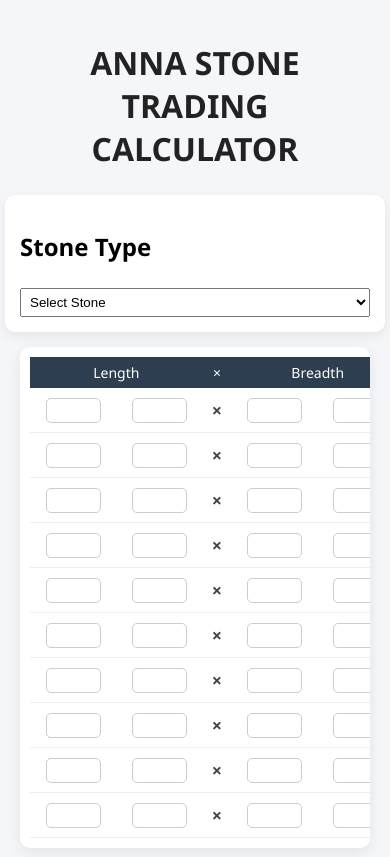
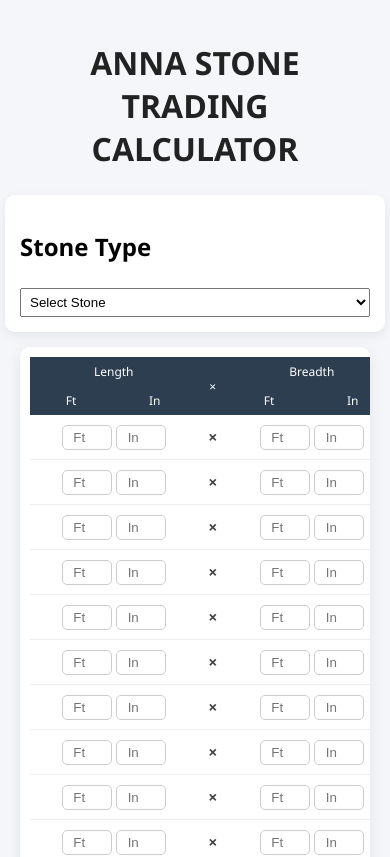
Before and after one commit to aasim-khan-989/AnnaStoneTrading, a React (Create React App) app: page / in a window 390 px wide. Shown: the top 857 px of the page. Built offline with nearby package versions, Linux system fonts and the light colour scheme.

Commit message:
change ui ux

```diff
--- a/src/App.css
+++ b/src/App.css
@@ -230,3 +230,40 @@ input:focus {
     font-size: 18px;
   }
 }
+
+@media (max-width: 600px) {
+  th, td {
+    font-size: 12px;
+    padding: 6px;
+  }
+  input {
+    width: 50px;
+  }
+  .multiply {
+    font-size: 16px;
+  }
+}
+
+
+/* Compact calculator-style input grouping */
+.input-pair {
+  display: flex;
+  gap: 4px; /* space between ft and in */
+  justify-content: center;
+}
+
+.input-pair input {
+  width: 50px;
+  padding: 6px;
+  text-align: center;
+  border-radius: 5px;
+  border: 1px solid #ccc;
+}
+
+/* Smaller on mobile */
+@media (max-width: 480px) {
+  .input-pair input {
+    width: 40px;
+    padding: 4px;
+  }
+}
--- a/src/App.js
+++ b/src/App.js
@@ -1,4 +1,4 @@
-
+// … your existing imports and state logic remain the same …
 import jsPDF from "jspdf";
 import autoTable from "jspdf-autotable";
 import React, { useState } from "react";
@@ -16,37 +16,26 @@ function App() {
 
   const [stoneType, setStoneType] = useState("");
   const [customStoneType, setCustomStoneType] = useState("");
-
   const popularStones = [
     "Granite",
     "Granite - Pearl Black",
     "Granite - Z Black",
     "Granite - telephone Black",
     "Granite - Steal Black",
-  "Kadapa Stone ",
-
-
+    "Kadapa Stone "
   ];
-
-
-
   const [rows, setRows] = useState(createRows());
   const [rate, setRate] = useState("");
 
   // ================= PDF =================
   const downloadPDF = () => {
     const doc = new jsPDF();
-
     doc.setFontSize(18);
     doc.text("ANNA STONE - Granite Invoice", 14, 20);
-
     doc.setFontSize(12);
     doc.text(`Date: ${new Date().toLocaleDateString()}`, 14, 30);
-
     const finalStoneType = stoneType === "custom" ? customStoneType : stoneType;
-  if (finalStoneType) {
-    doc.text(`Stone Type: ${finalStoneType}`, 14, 38);
-  } // ✅ close the if block here
+    if (finalStoneType) doc.text(`Stone Type: ${finalStoneType}`, 14, 38);
 
     const tableColumn = ["Length", "Breadth", "Sq Ft"];
     const tableRows = [];
@@ -61,18 +50,12 @@ const downloadPDF = () => {
       }
     });
 
-  autoTable(doc, {
-    startY: 46, // leave space for Stone Type
-    head: [tableColumn],
-    body: tableRows
-  });
+    autoTable(doc, { startY: 46, head: [tableColumn], body: tableRows });
 
     const finalY = doc.lastAutoTable.finalY || 40;
-
     doc.text(`Total Sq Ft: ${totalSqft.toFixed(2)}`, 14, finalY + 10);
     doc.text(`Rate: Rs. ${rate}`, 14, finalY + 18);
     doc.text(`Grand Total: Rs. ${grandTotal.toFixed(2)}`, 14, finalY + 26);
-
     doc.save("Granite_Invoice.pdf");
   };
 
@@ -89,39 +72,16 @@ const downloadPDF = () => {
     if (lengthFt || lengthIn || breadthFt || breadthIn) {
       const totalLengthInches = lengthFt * 12 + lengthIn + 1;
       const totalBreadthInches = breadthFt * 12 + breadthIn + 1;
-
-      const sqft = (totalLengthInches * totalBreadthInches) / 144;
-      updatedRows[index].sqft = sqft.toFixed(2);
-    } else {
-      updatedRows[index].sqft = 0;
-    }
+      updatedRows[index].sqft = ((totalLengthInches * totalBreadthInches) / 144).toFixed(2);
+    } else updatedRows[index].sqft = 0;
 
     setRows(updatedRows);
   };
 
-  const addRow = () => {
-    setRows([
-      ...rows,
-      {
-        lengthFt: "",
-        lengthIn: "",
-        breadthFt: "",
-        breadthIn: "",
-        sqft: 0
-      }
-    ]);
-  };
+  const addRow = () => setRows([...rows, { lengthFt: "", lengthIn: "", breadthFt: "", breadthIn: "", sqft: 0 }]);
+  const deleteRow = (index) => setRows(rows.filter((_, i) => i !== index));
 
-  const deleteRow = (index) => {
-    const updatedRows = rows.filter((_, i) => i !== index);
-    setRows(updatedRows);
-  };
-
-  const totalSqft = rows.reduce(
-    (sum, row) => sum + parseFloat(row.sqft || 0),
-    0
-  );
-
+  const totalSqft = rows.reduce((sum, row) => sum + parseFloat(row.sqft || 0), 0);
   const grandTotal = totalSqft * (parseFloat(rate) || 0);
 
   // ================= UI =================
@@ -132,17 +92,11 @@ const downloadPDF = () => {
       <div className="top-row">
         <div className="stone-type-wrapper">
           <h2>Stone Type</h2>
-    <select
-      value={stoneType}
-      onChange={(e) => setStoneType(e.target.value)}
-    >
+          <select value={stoneType} onChange={(e) => setStoneType(e.target.value)}>
             <option value="">Select Stone</option>
-      {popularStones.map((stone, i) => (
-        <option key={i} value={stone}>{stone}</option>
-      ))}
+            {popularStones.map((stone, i) => <option key={i} value={stone}>{stone}</option>)}
             <option value="custom">Custom</option>
           </select>
-
           {stoneType === "custom" && (
             <input
               type="text"
@@ -154,70 +108,62 @@ const downloadPDF = () => {
         </div>
       </div>
 
-
       <div className="table-wrapper">
         <table>
           <thead>
             <tr>
               <th colSpan="2">Length</th>
-              <th>×</th>
+              <th rowSpan="2">×</th>
               <th colSpan="2">Breadth</th>
-              <th>Sq Ft</th>
-              <th>Action</th>
+              <th rowSpan="2">Sq Ft</th>
+              <th rowSpan="2">Action</th>
+            </tr>
+            <tr>
+              <th>Ft</th>
+              <th>In</th>
+              <th>Ft</th>
+              <th>In</th>
             </tr>
           </thead>
           <tbody>
             {rows.map((row, index) => (
               <tr key={index}>
-                <td>
+                <td colSpan="2">
+                  <div className="input-pair">
                     <input
                       type="number"
+                      placeholder="Ft"
                       value={row.lengthFt}
-                    onChange={(e) =>
-                      handleChange(index, "lengthFt", e.target.value)
-                    }
+                      onChange={(e) => handleChange(index, "lengthFt", e.target.value)}
                     />
-                </td>
-                <td>
                     <input
                       type="number"
+                      placeholder="In"
                       value={row.lengthIn}
-                    onChange={(e) =>
-                      handleChange(index, "lengthIn", e.target.value)
-                    }
+                      onChange={(e) => handleChange(index, "lengthIn", e.target.value)}
                     />
+                  </div>
                 </td>
-
                 <td className="multiply">×</td>
-
-                <td>
+                <td colSpan="2">
+                  <div className="input-pair">
                     <input
                       type="number"
+                      placeholder="Ft"
                       value={row.breadthFt}
-                    onChange={(e) =>
-                      handleChange(index, "breadthFt", e.target.value)
-                    }
+                      onChange={(e) => handleChange(index, "breadthFt", e.target.value)}
                     />
-                </td>
-                <td>
                     <input
                       type="number"
+                      placeholder="In"
                       value={row.breadthIn}
-                    onChange={(e) =>
-                      handleChange(index, "breadthIn", e.target.value)
-                    }
+                      onChange={(e) => handleChange(index, "breadthIn", e.target.value)}
                     />
+                  </div>
                 </td>
-
                 <td className="sqft-cell">{row.sqft}</td>
-
                 <td>
-                  <button
-                    className="delete-btn"
-                    onClick={() => deleteRow(index)}
-                  >
-                    ❌
-                  </button>
+                  <button className="delete-btn" onClick={() => deleteRow(index)}>❌</button>
                 </td>
               </tr>
             ))}
@@ -226,44 +172,9 @@ const downloadPDF = () => {
       </div>
 
       <div className="button-row">
-        <button className="add-btn" onClick={addRow}>
-          ➕ Add New Piece
-        </button>
-
-        <button className="pdf-btn" onClick={downloadPDF}>
-          📄 Download Invoice PDF
-        </button>
+        <button className="add-btn" onClick={addRow}>➕ Add New Piece</button>
+        <button className="pdf-btn" onClick={downloadPDF}>📄 Download Invoice PDF</button>
       </div>
-      <div className="summary-box">
-
-  {/* <h2>Stone Type</h2>
-  <select
-    value={stoneType}
-    onChange={(e) => setStoneType(e.target.value)}
-  >
-    <option value="">Select Stone</option>
-    {popularStones.map((stone, i) => (
-      <option key={i} value={stone}>{stone}</option>
-    ))}
-    <option value="custom">Custom</option>
-  </select> */}
-{/*
-  {stoneType === "custom" && (
-    <input
-      type="text"
-      placeholder="Enter stone name"
-      value={customStoneType}
-      onChange={(e) => setCustomStoneType(e.target.value)}
-      style={{ marginTop: "5px", width: "100%" }}
-    />
-  )} */}
-
-
-
-
-
-</div>
-
 
       <div className="summary">
         <div className="summary-box">
@@ -273,11 +184,7 @@ const downloadPDF = () => {
 
         <div className="summary-box">
           <h2>Rate (₹ / Sq Ft)</h2>
-          <input
-            type="number"
-            value={rate}
-            onChange={(e) => setRate(e.target.value)}
-          />
+          <input type="number" value={rate} onChange={(e) => setRate(e.target.value)} />
         </div>
 
         <div className="summary-box total-amount">
@@ -290,3 +197,290 @@ const downloadPDF = () => {
 }
 
 export default App;
+
+
+
+
+//old code v1
+// import jsPDF from "jspdf";
+// import autoTable from "jspdf-autotable";
+// import React, { useState } from "react";
+// import "./App.css";
+
+// function App() {
+//   const createRows = (count = 10) =>
+//     Array.from({ length: count }, () => ({
+//       lengthFt: "",
+//       lengthIn: "",
+//       breadthFt: "",
+//       breadthIn: "",
+//       sqft: 0
+//     }));
+
+//   const [stoneType, setStoneType] = useState("");
+// const [customStoneType, setCustomStoneType] = useState("");
+
+// const popularStones = [
+//   "Granite",
+//   "Granite - Pearl Black",
+//   "Granite - Z Black",
+//   "Granite - telephone Black",
+//   "Granite - Steal Black",
+//   "Kadapa Stone ",
+
+
+// ];
+
+
+
+//   const [rows, setRows] = useState(createRows());
+//   const [rate, setRate] = useState("");
+
+//   // ================= PDF =================
+// const downloadPDF = () => {
+//   const doc = new jsPDF();
+
+//   doc.setFontSize(18);
+//   doc.text("ANNA STONE - Granite Invoice", 14, 20);
+
+//   doc.setFontSize(12);
+//   doc.text(`Date: ${new Date().toLocaleDateString()}`, 14, 30);
+
+//   const finalStoneType = stoneType === "custom" ? customStoneType : stoneType;
+//   if (finalStoneType) {
+//     doc.text(`Stone Type: ${finalStoneType}`, 14, 38);
+//   } // ✅ close the if block here
+
+//   const tableColumn = ["Length", "Breadth", "Sq Ft"];
+//   const tableRows = [];
+
+//   rows.forEach((row) => {
+//     if (parseFloat(row.sqft) > 0) {
+//       tableRows.push([
+//         `${row.lengthFt}' ${row.lengthIn}"`,
+//         `${row.breadthFt}' ${row.breadthIn}"`,
+//         row.sqft
+//       ]);
+//     }
+//   });
+
+//   autoTable(doc, {
+//     startY: 46, // leave space for Stone Type
+//     head: [tableColumn],
+//     body: tableRows
+//   });
+
+//   const finalY = doc.lastAutoTable.finalY || 40;
+
+//   doc.text(`Total Sq Ft: ${totalSqft.toFixed(2)}`, 14, finalY + 10);
+//   doc.text(`Rate: Rs. ${rate}`, 14, finalY + 18);
+//   doc.text(`Grand Total: Rs. ${grandTotal.toFixed(2)}`, 14, finalY + 26);
+
+//   doc.save("Granite_Invoice.pdf");
+// };
+
+//   // ================= CALCULATION =================
+//   const handleChange = (index, field, value) => {
+//     const updatedRows = [...rows];
+//     updatedRows[index][field] = value;
+
+//     const lengthFt = parseFloat(updatedRows[index].lengthFt) || 0;
+//     const lengthIn = parseFloat(updatedRows[index].lengthIn) || 0;
+//     const breadthFt = parseFloat(updatedRows[index].breadthFt) || 0;
+//     const breadthIn = parseFloat(updatedRows[index].breadthIn) || 0;
+
+//     if (lengthFt || lengthIn || breadthFt || breadthIn) {
+//       const totalLengthInches = lengthFt * 12 + lengthIn + 1;
+//       const totalBreadthInches = breadthFt * 12 + breadthIn + 1;
+
+//       const sqft = (totalLengthInches * totalBreadthInches) / 144;
+//       updatedRows[index].sqft = sqft.toFixed(2);
+//     } else {
+//       updatedRows[index].sqft = 0;
+//     }
+
+//     setRows(updatedRows);
+//   };
+
+//   const addRow = () => {
+//     setRows([
+//       ...rows,
+//       {
+//         lengthFt: "",
+//         lengthIn: "",
+//         breadthFt: "",
+//         breadthIn: "",
+//         sqft: 0
+//       }
+//     ]);
+//   };
+
+//   const deleteRow = (index) => {
+//     const updatedRows = rows.filter((_, i) => i !== index);
+//     setRows(updatedRows);
+//   };
+
+//   const totalSqft = rows.reduce(
+//     (sum, row) => sum + parseFloat(row.sqft || 0),
+//     0
+//   );
+
+//   const grandTotal = totalSqft * (parseFloat(rate) || 0);
+
+//   // ================= UI =================
+//   return (
+//     <div className="container">
+//       <h1>ANNA STONE TRADING CALCULATOR</h1>
+
+//     <div className="top-row">
+//   <div className="stone-type-wrapper">
+//     <h2>Stone Type</h2>
+//     <select
+//       value={stoneType}
+//       onChange={(e) => setStoneType(e.target.value)}
+//     >
+//       <option value="">Select Stone</option>
+//       {popularStones.map((stone, i) => (
+//         <option key={i} value={stone}>{stone}</option>
+//       ))}
+//       <option value="custom">Custom</option>
+//     </select>
+
+//     {stoneType === "custom" && (
+//       <input
+//         type="text"
+//         placeholder="Enter stone name"
+//         value={customStoneType}
+//         onChange={(e) => setCustomStoneType(e.target.value)}
+//       />
+//     )}
+//   </div>
+// </div>
+
+
+//       <div className="table-wrapper">
+//         <table>
+//   <thead>
+//     <tr>
+//       <th colSpan="2">Length</th>
+//       <th rowSpan="2">×</th>
+//       <th colSpan="2">Breadth</th>
+//       <th rowSpan="2">Sq Ft</th>
+//       <th rowSpan="2">Action</th>
+//     </tr>
+//     <tr>
+//       <th>Ft</th>
+//       <th>In</th>
+//       <th>Ft</th>
+//       <th>In</th>
+//     </tr>
+//   </thead>
+//   <tbody>
+//     {rows.map((row, index) => (
+//       <tr key={index}>
+//         <td>
+//           <input
+//             type="number"
+//             value={row.lengthFt}
+//             onChange={(e) => handleChange(index, "lengthFt", e.target.value)}
+//           />
+//         </td>
+//         <td>
+//           <input
+//             type="number"
+//             value={row.lengthIn}
+//             onChange={(e) => handleChange(index, "lengthIn", e.target.value)}
+//           />
+//         </td>
+//         <td className="multiply">×</td>
+//         <td>
+//           <input
+//             type="number"
+//             value={row.breadthFt}
+//             onChange={(e) => handleChange(index, "breadthFt", e.target.value)}
+//           />
+//         </td>
+//         <td>
+//           <input
+//             type="number"
+//             value={row.breadthIn}
+//             onChange={(e) => handleChange(index, "breadthIn", e.target.value)}
+//           />
+//         </td>
+//         <td className="sqft-cell">{row.sqft}</td>
+//         <td>
+//           <button className="delete-btn" onClick={() => deleteRow(index)}>❌</button>
+//         </td>
+//       </tr>
+//     ))}
+//   </tbody>
+// </table>
+
+
+//       </div>
+
+//       <div className="button-row">
+//         <button className="add-btn" onClick={addRow}>
+//           ➕ Add New Piece
+//         </button>
+
+//         <button className="pdf-btn" onClick={downloadPDF}>
+//           📄 Download Invoice PDF
+//         </button>
+//       </div>
+//       <div className="summary-box">
+
+//   {/* <h2>Stone Type</h2>
+//   <select
+//     value={stoneType}
+//     onChange={(e) => setStoneType(e.target.value)}
+//   >
+//     <option value="">Select Stone</option>
+//     {popularStones.map((stone, i) => (
+//       <option key={i} value={stone}>{stone}</option>
+//     ))}
+//     <option value="custom">Custom</option>
+//   </select> */}
+// {/*
+//   {stoneType === "custom" && (
+//     <input
+//       type="text"
+//       placeholder="Enter stone name"
+//       value={customStoneType}
+//       onChange={(e) => setCustomStoneType(e.target.value)}
+//       style={{ marginTop: "5px", width: "100%" }}
+//     />
+//   )} */}
+
+
+
+
+
+// </div>
+
+
+//       <div className="summary">
+//         <div className="summary-box">
+//           <h2>Total Sq Ft</h2>
+//           <p>{totalSqft.toFixed(2)}</p>
+//         </div>
+
+//         <div className="summary-box">
+//           <h2>Rate (₹ / Sq Ft)</h2>
+//           <input
+//             type="number"
+//             value={rate}
+//             onChange={(e) => setRate(e.target.value)}
+//           />
+//         </div>
+
+//         <div className="summary-box total-amount">
+//           <h2>Grand Total</h2>
+//           <p>₹ {grandTotal.toFixed(2)}</p>
+//         </div>
+//       </div>
+//     </div>
+//   );
+// }
+
+// export default App;
```
Lines whose indentation alone changed are shown as unchanged.
